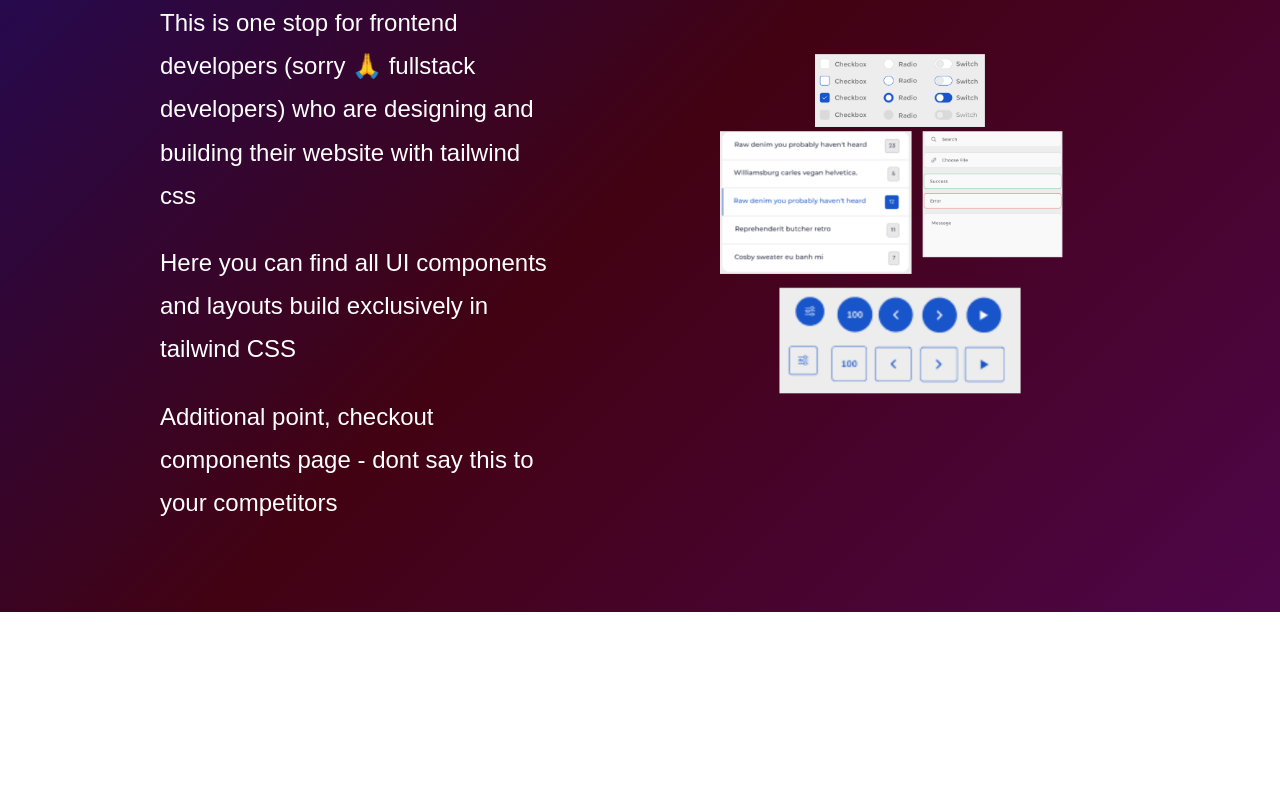
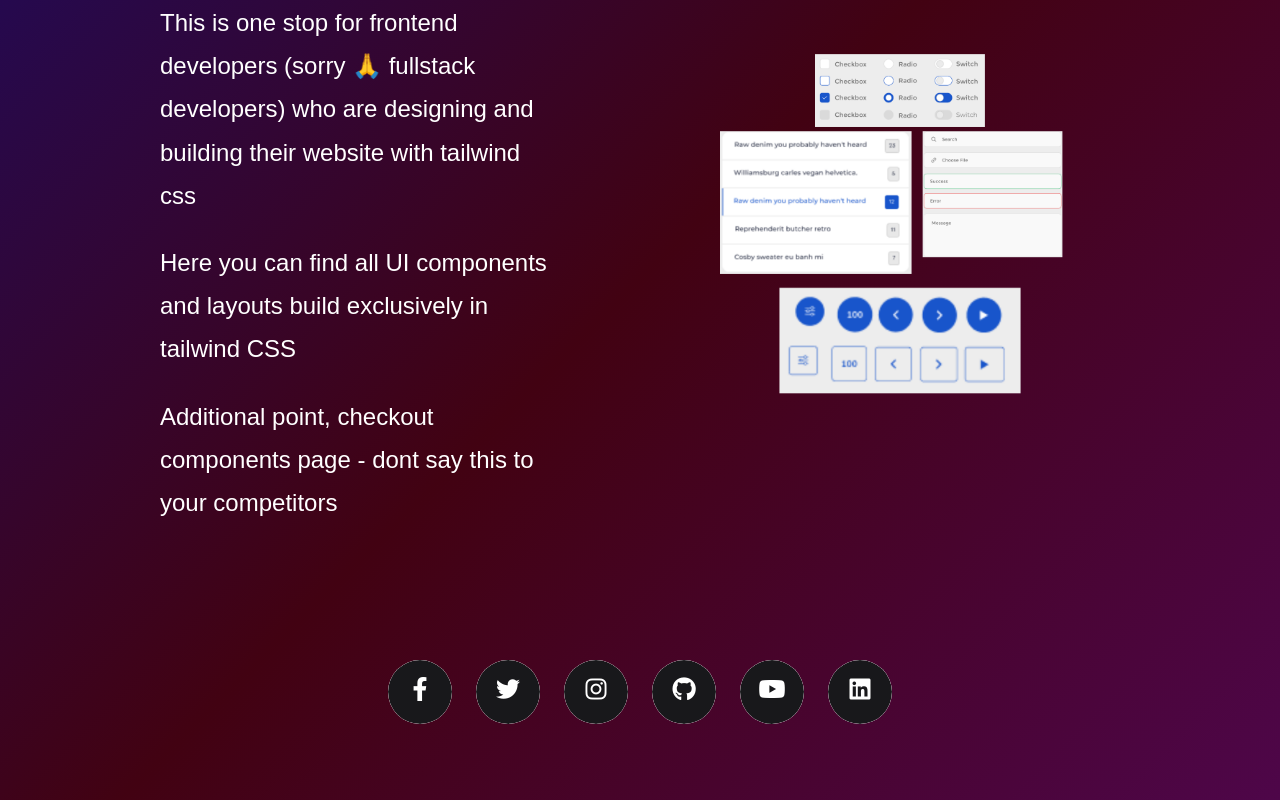
Before and after one commit to jsvigneshkanna/tailwind_ui_components, a Next.js app: page / in a window 1280 px wide. Shown: the part 239-1039 px from the top of the page. Before the commit the page ends 851 px from the top, so only its background shows below. Built offline with nearby package versions, Linux system fonts and the light colour scheme.

Commit message:
Added new component for social buttons

```diff
--- a/components/homebanner.js
+++ b/components/homebanner.js
@@ -3,6 +3,7 @@ import Image from "next/image";
 import {useState, useRef, useEffect} from "react";
 import {FaPrayingHands} from "react-icons/fa";
 import {BallTriangle} from "react-loader-spinner";
+import SocialButtons from "./socialbuttons";
 
 const Homebanner = () => {
   const [loading, setloading] = useState(false);
@@ -55,6 +56,9 @@ const Homebanner = () => {
               <img src="/home_banner.png" alt="banner" />
             </div>
           </div>
+          <div className="social_buttons">
+            <SocialButtons />
+          </div>
         </div>
       )}
     </div>
--- /dev/null
+++ b/components/socialbuttons.js
@@ -0,0 +1,58 @@
+import Link from "next/link";
+
+const SocialButtons = () => {
+  return (
+    <div className="flex flex-row items-center justify-center">
+      <div className="group m-3 inline-block h-16 w-16 py-0 hover:w-52 transition-all ease-out bg-white rounded-full float-left overflow-hidden cursor-pointer">
+        <div className="inline-block h-16 w-16 text-center bg-zinc-900 transition-all ease-out box-border rounded-full leading-[65px] group-hover:bg-[#4267B2]">
+          <i className="fab fa-facebook-f text-2xl leading-[60px] transition-all ease-out text-white"></i>
+        </div>
+        <span className="text-xl font-medium ml-2 leading-[65px] transition-all ease-out group-hover:text-[#4267B2]">
+          <Link href="#">Facebook</Link>
+        </span>
+      </div>
+      <div className="group m-3 inline-block h-16 w-16 py-0  hover:w-52 transition-all ease-out bg-white rounded-full float-left overflow-hidden cursor-pointer">
+        <div className="inline-block h-16 w-16 text-center bg-zinc-900 transition-all ease-out box-border rounded-full leading-[65px] group-hover:bg-[#1DA1F2]">
+          <i className="fab fa-twitter text-2xl leading-[60px] transition-all ease-out text-white"></i>
+        </div>
+        <span className="text-xl font-medium ml-2 leading-[65px] transition-all ease-out group-hover:text-[#1DA1F2]">
+          <Link href="#">Twitter</Link>
+        </span>
+      </div>
+      <div className="group m-3 inline-block h-16 w-16 py-0  hover:w-52 transition-all ease-out bg-white rounded-full float-left overflow-hidden cursor-pointer">
+        <div className="inline-block h-16 w-16 text-center bg-zinc-900 transition-all ease-out box-border rounded-full leading-[65px] group-hover:bg-[#E1306C]">
+          <i className="fab fa-instagram text-2xl leading-[60px] transition-all ease-out text-white"></i>
+        </div>
+        <span className="text-xl font-medium ml-2 leading-[65px] transition-all ease-out group-hover:text-[#E1306C]">
+          <Link href="#">Instagram</Link>
+        </span>
+      </div>
+      <div className="group m-3 inline-block h-16 w-16 py-0 hover:w-52 transition-all ease-out bg-white rounded-full float-left overflow-hidden cursor-pointer">
+        <div className="inline-block h-16 w-16 text-center bg-zinc-900 transition-all ease-out box-border rounded-full leading-[65px] group-hover:bg-[#333]">
+          <i className="fab fa-github text-2xl leading-[60px] transition-all ease-out text-white"></i>
+        </div>
+        <span className="text-xl font-medium ml-2 leading-[65px] transition-all ease-out group-hover:text-[#333]">
+          <Link href="#">Github</Link>
+        </span>
+      </div>
+      <div className="group m-3 inline-block h-16 w-16 py-0 hover:w-52 transition-all ease-out bg-white rounded-full float-left overflow-hidden cursor-pointer">
+        <div className="inline-block h-16 w-16 text-center bg-zinc-900 transition-all ease-out box-border rounded-full leading-[65px] group-hover:bg-[#ff0000]">
+          <i className="fab fa-youtube text-2xl leading-[60px] transition-all ease-out text-white"></i>
+        </div>
+        <span className="text-xl font-medium ml-2 leading-[65px] transition-all ease-out group-hover:text-[#ff0000]">
+          <Link href="#">YouTube</Link>
+        </span>
+      </div>
+      <div className="group m-3 inline-block h-16 w-16 py-0 hover:w-52 transition-all ease-out bg-white rounded-full float-left overflow-hidden cursor-pointer">
+        <div className="inline-block h-16 w-16 text-center bg-zinc-900 transition-all ease-out box-border rounded-full leading-[65px] group-hover:bg-[#0A66C2]">
+          <i className="fab fa-linkedin text-2xl leading-[60px] transition-all ease-out text-white"></i>
+        </div>
+        <span className="text-xl font-medium ml-2 leading-[65px] transition-all ease-out group-hover:text-[#0A66C2]">
+          <Link href="#">Linkedin</Link>
+        </span>
+      </div>
+    </div>
+  );
+};
+
+export default SocialButtons;
--- a/pages/index.js
+++ b/pages/index.js
@@ -9,6 +9,10 @@ export default function Home() {
       <Head>
         <title>Tailwind Bootstrap</title>
         <link rel="icon" href="/favi-tailwind.png" type="image/png" />
+        <link
+          rel="stylesheet"
+          href="https://cdnjs.cloudflare.com/ajax/libs/font-awesome/6.1.1/css/all.min.css"
+        />
         <meta name="title" content="Tailwind Bootstrap" />
         <meta name="description" content="TailwindCSS ui component bootstrap" />
 
--- a/styles/components/homebanner.css
+++ b/styles/components/homebanner.css
@@ -54,6 +54,10 @@
   object-fit: contain;
 }
 
+.social_buttons{
+  padding-top: 100px;
+}
+
 @media (max-width: 900px) {
   .banner {
     font-family: "poppins";
```
